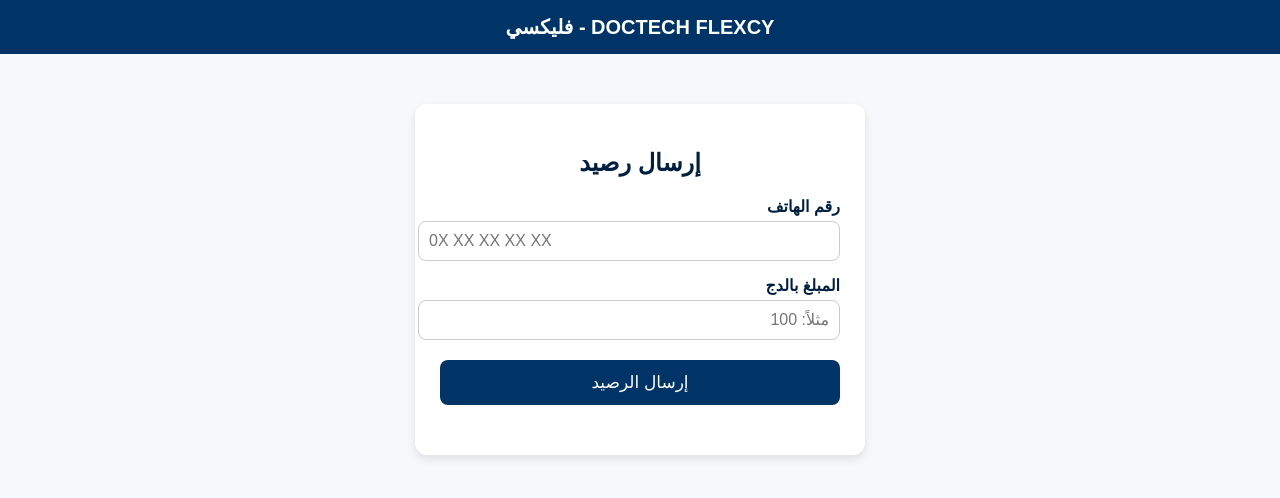
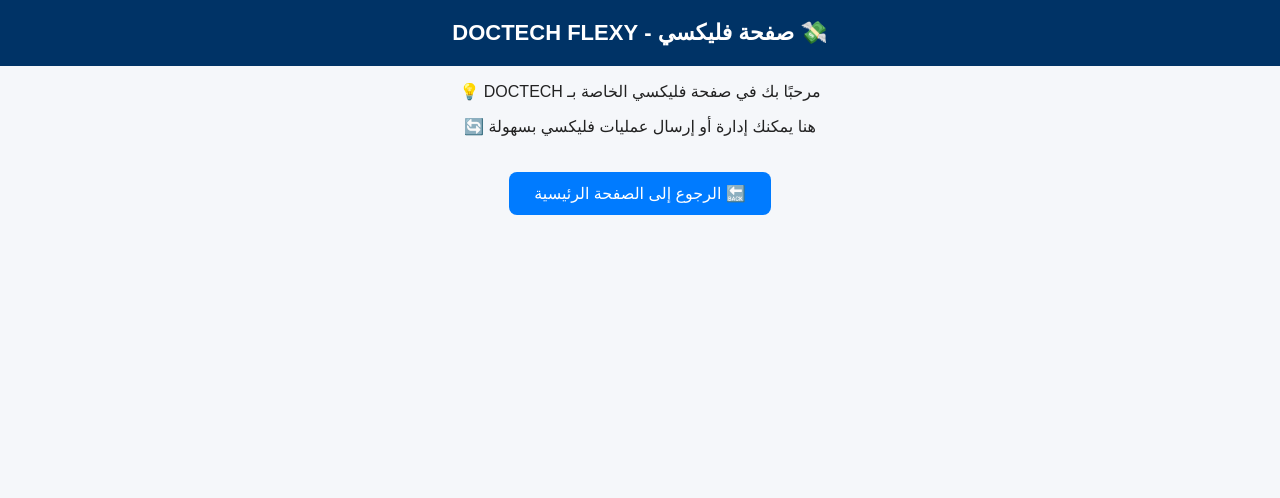
Before and after one commit to mohammedrouni2-boop/DOCTECH-FLEXCY, a plain HTML site: page flekcy.html in a window 1280 px wide. Drawn offline with Linux system fonts and the light colour scheme.

Commit message:
Update flekcy.html

```diff
--- a/flekcy.html
+++ b/flekcy.html
@@ -3,125 +3,17 @@
 <head>
   <meta charset="UTF-8">
   <meta name="viewport" content="width=device-width, initial-scale=1.0">
-  <title>فليكسي - DOCTECH FLEXCY</title>
+  <title>صفحة فليكسي - DOCTECH FLEXY</title>
   <style>
-    body {
-      font-family: "Cairo", sans-serif;
-      background-color: #f6f8fc;
-      color: #001f3f;
-      margin: 0;
-      padding: 0;
-      text-align: center;
-    }
-
-    header {
-      background-color: #003366;
-      color: white;
-      padding: 15px;
-      font-size: 20px;
-      font-weight: bold;
-    }
-
-    .container {
-      margin: 50px auto;
-      width: 90%;
-      max-width: 400px;
-      background: white;
-      padding: 25px;
-      border-radius: 12px;
-      box-shadow: 0 4px 10px rgba(0,0,0,0.1);
-    }
-
-    label {
-      display: block;
-      text-align: right;
-      font-weight: 600;
-      margin-bottom: 5px;
-      margin-top: 15px;
-    }
-
-    input {
-      width: 100%;
-      padding: 10px;
-      font-size: 16px;
-      border-radius: 8px;
-      border: 1px solid #ccc;
-      outline: none;
-      transition: 0.3s;
-    }
-
-    input:focus {
-      border-color: #0066cc;
-      box-shadow: 0 0 5px rgba(0,102,204,0.3);
-    }
-
-    button {
-      margin-top: 20px;
-      width: 100%;
-      padding: 12px;
-      background-color: #003366;
-      color: white;
-      font-size: 17px;
-      border: none;
-      border-radius: 8px;
-      cursor: pointer;
-      transition: 0.3s;
-    }
-
-    button:hover {
-      background-color: #0055aa;
-    }
-
-    .result {
-      margin-top: 25px;
-      font-size: 16px;
-      font-weight: bold;
-      color: green;
-    }
+    body {font-family:'Cairo',sans-serif;background:#f5f7fa;color:#222;text-align:center;margin:0}
+    header {background:#003366;color:#fff;padding:20px;font-size:22px;font-weight:bold}
+    .btn {display:inline-block;padding:12px 25px;background:#007bff;color:#fff;border-radius:8px;text-decoration:none;margin-top:20px}
   </style>
 </head>
 <body>
-  <header>DOCTECH FLEXCY - فليكسي</header>
-
-  <div class="container">
-    <h2>إرسال رصيد</h2>
-    <label>رقم الهاتف</label>
-    <input type="tel" id="phone" placeholder="0X XX XX XX XX">
-
-    <label>المبلغ بالدج</label>
-    <input type="number" id="amount" placeholder="مثلاً: 100">
-
-    <button onclick="sendFlexy()">إرسال الرصيد</button>
-
-    <div class="result" id="result"></div>
-  </div>
-
-  <script>
-    function sendFlexy() {
-      const phone = document.getElementById('phone').value.trim();
-      const amount = document.getElementById('amount').value.trim();
-      const result = document.getElementById('result');
-
-      if (phone === '' || amount === '') {
-        result.style.color = 'red';
-        result.textContent = '❌ الرجاء إدخال جميع المعلومات.';
-        return;
-      }
-
-      if (phone.length < 9) {
-        result.style.color = 'red';
-        result.textContent = '⚠️ رقم الهاتف غير صحيح.';
-        return;
-      }
-
-      result.style.color = '#0066cc';
-      result.textContent = '⏳ جاري إرسال الرصيد...';
-
-      setTimeout(() => {
-        result.style.color = 'green';
-        result.textContent = `✅ تم إرسال ${amount} دج إلى ${phone} بنجاح!`;
-      }, 2000);
-    }
-  </script>
+  <header>💸 صفحة فليكسي - DOCTECH FLEXY</header>
+  <p>مرحبًا بك في صفحة فليكسي الخاصة بـ DOCTECH 💡</p>
+  <p>هنا يمكنك إدارة أو إرسال عمليات فليكسي بسهولة 🔄</p>
+  <a href="index.html" class="btn">🔙 الرجوع إلى الصفحة الرئيسية</a>
 </body>
 </html>
```
